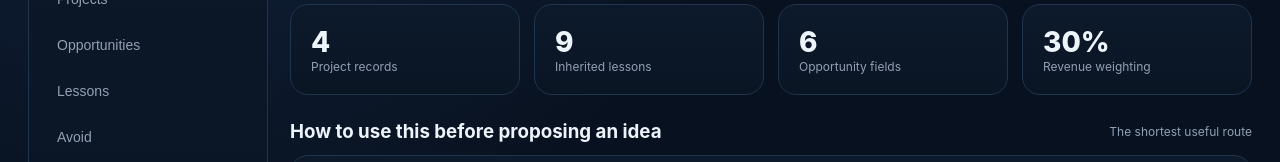
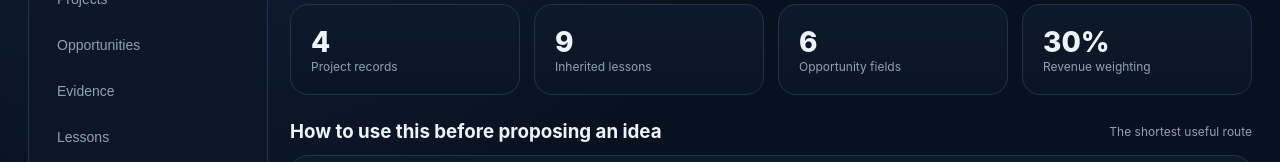
Before and after one commit to jordandavies23jd-creator/umbrella-intelligence, a Next.js app: page / in a window 1280 px wide. Shown: the part 357-519 px from the top of the page. Built offline with nearby package versions, Linux system fonts and the light colour scheme.

Commit message:
Add evidence ledger and findings views to Umbrella Intelligence

```diff
--- a/app/page.tsx
+++ b/app/page.tsx
@@ -2,7 +2,7 @@
 import { useEffect, useMemo, useState } from "react";
 import intelligence from "../data/intelligence.json";
 
-type Tab="Overview"|"Rules"|"Decisions"|"Projects"|"Opportunities"|"Lessons"|"Avoid"|"Research"|"Inbox";
+type Tab="Overview"|"Rules"|"Decisions"|"Projects"|"Opportunities"|"Evidence"|"Lessons"|"Avoid"|"Research"|"Inbox";
 type Entry={id:string;type:string;title:string;summary:string;project:string;impact:string;created:string};
 
 export default function Home(){
@@ -14,7 +14,7 @@ export default function Home(){
  const allText=(JSON.stringify(intelligence)+" "+entries.map(e=>e.title+" "+e.summary+" "+e.project+" "+e.impact).join(" ")).toLowerCase();
  const hasQuery=query.trim().length>1;
  const searchResult=useMemo(()=>hasQuery&&allText.includes(query.toLowerCase()),[query,allText,hasQuery]);
- const nav:Tab[]=["Overview","Rules","Decisions","Projects","Opportunities","Lessons","Avoid","Research","Inbox"];
+ const nav:Tab[]=["Overview","Rules","Decisions","Projects","Opportunities","Evidence","Lessons","Avoid","Research","Inbox"];
  return <main className="shell">
   <header className="top"><div className="brand"><div className="mark">U</div><div><h1>Umbrella Intelligence</h1><p>Read what we know. Add what we learn. Use it before deciding.</p></div></div><div className="status">● {entries.length} local inbox records</div></header>
   <div className="grid">
@@ -26,6 +26,7 @@ export default function Home(){
     {tab==="Decisions"&&<Decisions/>}
     {tab==="Projects"&&<Projects/>}
     {tab==="Opportunities"&&<Opportunities/>}
+    {tab==="Evidence"&&<Evidence/>}
     {tab==="Lessons"&&<Lessons/>}
     {tab==="Avoid"&&<Avoid/>}
     {tab==="Research"&&<Research/>}
@@ -48,6 +49,7 @@ function Rules(){return <><Title title="Active rules" hint="Only these rules gov
 function Decisions(){return <><Title title="Decision log" hint="Accepted decisions, their rationale and what they replaced"/><div className="projectStack">{intelligence.decision_records.map((d:any)=><article className="card record" key={d.id}><div className="recordHead"><div><span className="pill blue">{d.status}</span><h3>{d.id} · {d.decision}</h3></div><span className="sectionTag">{d.impact} impact</span></div><Block title="Why" text={d.rationale}/>{d.supersedes?.length?<List title="Supersedes" items={d.supersedes}/>:null}<List title="Applies to" items={d.applies_to}/></article>)}</div><div className="section-title"><h3>Latest contradiction audit</h3><span className="hint">{intelligence.contradiction_audit.result}</span></div><div className="card">{intelligence.contradiction_audit.findings.map((x:any)=><div className="item" key={x.old_pattern}><strong>{x.old_pattern}</strong><p>→ {x.replacement}</p></div>)}</div></>}
 function Projects(){return <><Title title="Project memory" hint="Why each project exists, what happened and what survives it"/><div className="projectStack">{intelligence.projects.map((p:any)=><article className="card record" key={p.id}><div className="recordHead"><div><span className="pill">{p.status}</span><h3>{p.name}</h3></div><span className="sectionTag">{p.section}</span></div>{p.objective&&<Block title="Objective" text={p.objective}/>} {p.original_hypothesis&&<Block title="Original hypothesis" text={p.original_hypothesis}/>} {p.revenue_assessment&&<Block title="Revenue assessment" text={p.revenue_assessment}/>} {p.stronger_hypothesis&&<Block title="Stronger future hypothesis" text={p.stronger_hypothesis}/>} {p.strategic_role&&<Block title="Strategic role" text={p.strategic_role}/>} {p.current_position&&<Block title="Current position" text={p.current_position}/>} {p.lessons&&<List title="What this project taught us" items={p.lessons}/>} {p.revisit_triggers&&<List title="Only revisit if" items={p.revisit_triggers}/>} {p.selection_rules&&<List title="Rules for choosing Project 1" items={p.selection_rules}/>}</article>)}</div></>}
 function Opportunities(){return <><Title title="Opportunity fields" hint="Places to hunt for projects — none are winners until evidence proves them"/><div className="opGrid">{intelligence.opportunity_fields.map((o:any)=><article className="card opportunity" key={o.id}><span className="pill blue">{o.current_assessment}</span><h3>{o.name}</h3><p>{o.model}</p><List title="How it could make money" items={o.revenue}/><List title="Why it is interesting" items={o.strengths}/><List title="What could kill the idea" items={o.risks}/></article>)}</div></>}
+function Evidence(){return <><Title title="Evidence ledger" hint="Trace what we found, where it came from and what it changed"/><div className="card callout"><strong>Research pipeline</strong><p>{intelligence.research_system.flow.join(" → ")}</p></div><div className="projectStack">{intelligence.evidence_ledger.map((e:any)=><article className="card record" key={e.id}><div className="recordHead"><div><span className="pill blue">{e.status}</span><h3>{e.id} · {e.topic}</h3></div><span className="sectionTag">{e.reliability}</span></div><Block title="Evidence" text={e.claim}/><div className="block"><strong>Source</strong><p>{e.source_name}</p><a href={e.source_url} target="_blank" rel="noreferrer">{e.source_url}</a></div><p><strong>Type:</strong> {e.evidence_type}</p><p><strong>Supports:</strong> {e.supports.join(" · ")}</p>{e.notes&&<Block title="Caution" text={e.notes}/>}</article>)}</div><div className="section-title"><h3>Research findings</h3><span className="hint">The interpretation layer</span></div><div className="projectStack">{intelligence.findings.map((x:any)=><article className="card record" key={x.id}><div className="recordHead"><div><span className="pill blue">{x.status}</span><h3>{x.id} · {x.topic}</h3></div><span className="sectionTag">{x.confidence}</span></div><Block title="What we learned" text={x.statement}/><Block title="Decision implication" text={x.implication}/><p><strong>Evidence:</strong> {x.evidence.join(" · ")}</p></article>)}</div></>}
 function Lessons(){return <><Title title="Compounding lessons" hint="Rules that future ideas inherit automatically"/><div className="card">{intelligence.confirmed_lessons.map((l:any)=><div className="item" key={l.title}><strong>{l.title}</strong><p>{l.detail}</p></div>)}</div><div className="section-title"><h3>Umbrella structure</h3><span className="hint">Branding does not decide economics</span></div><div className="two"><div className="card"><h3>The Branded</h3><p>{intelligence.umbrella_model.sections.branded}</p></div><div className="card"><h3>The Unbranded</h3><p>{intelligence.umbrella_model.sections.unbranded}</p></div></div><div className="card listCard"><List title="Portfolio rules" items={intelligence.umbrella_model.rules}/></div></>}
 function Avoid(){return <><Title title="Rejected & parked patterns" hint="Things we have a reason not to repeat"/><div className="card">{intelligence.rejected_or_parked_patterns.map((x:any)=><div className="item" key={x.pattern}><div className="avoidHead"><strong>{x.pattern}</strong><span className="pill red">{x.status}</span></div><p>{x.reason}</p></div>)}</div></>}
 function Research(){return <><Title title="Active research queue" hint="What we actually need to prove before choosing Project 1"/><div className="queue">{intelligence.research_queue.map((q:any)=><article className="card queueItem" key={q.priority}><div className="queueNo">{q.priority}</div><div><h3>{q.task}</h3><p><strong>Target fields:</strong> {q.target_fields.join(" · ")}</p><p><strong>Required output:</strong> {q.output}</p></div></article>)}</div><div className="section-title"><h3>Research rule</h3></div><div className="card callout"><strong>Do not start with “What can we build?”</strong><p>Start with what we know, identify the missing proof about demand, monetisation, distribution, competition and automation, then investigate that gap.</p></div></>}
```
